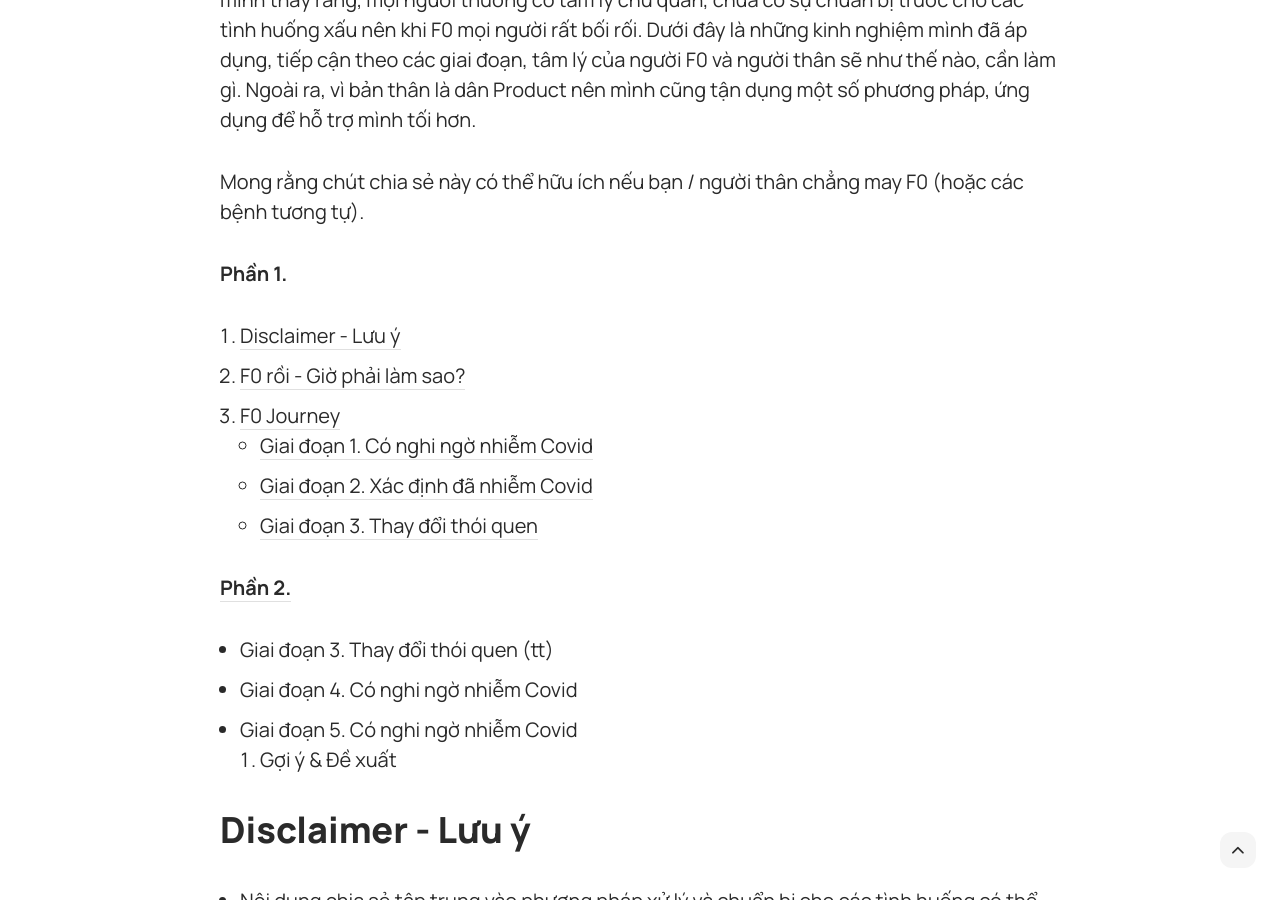
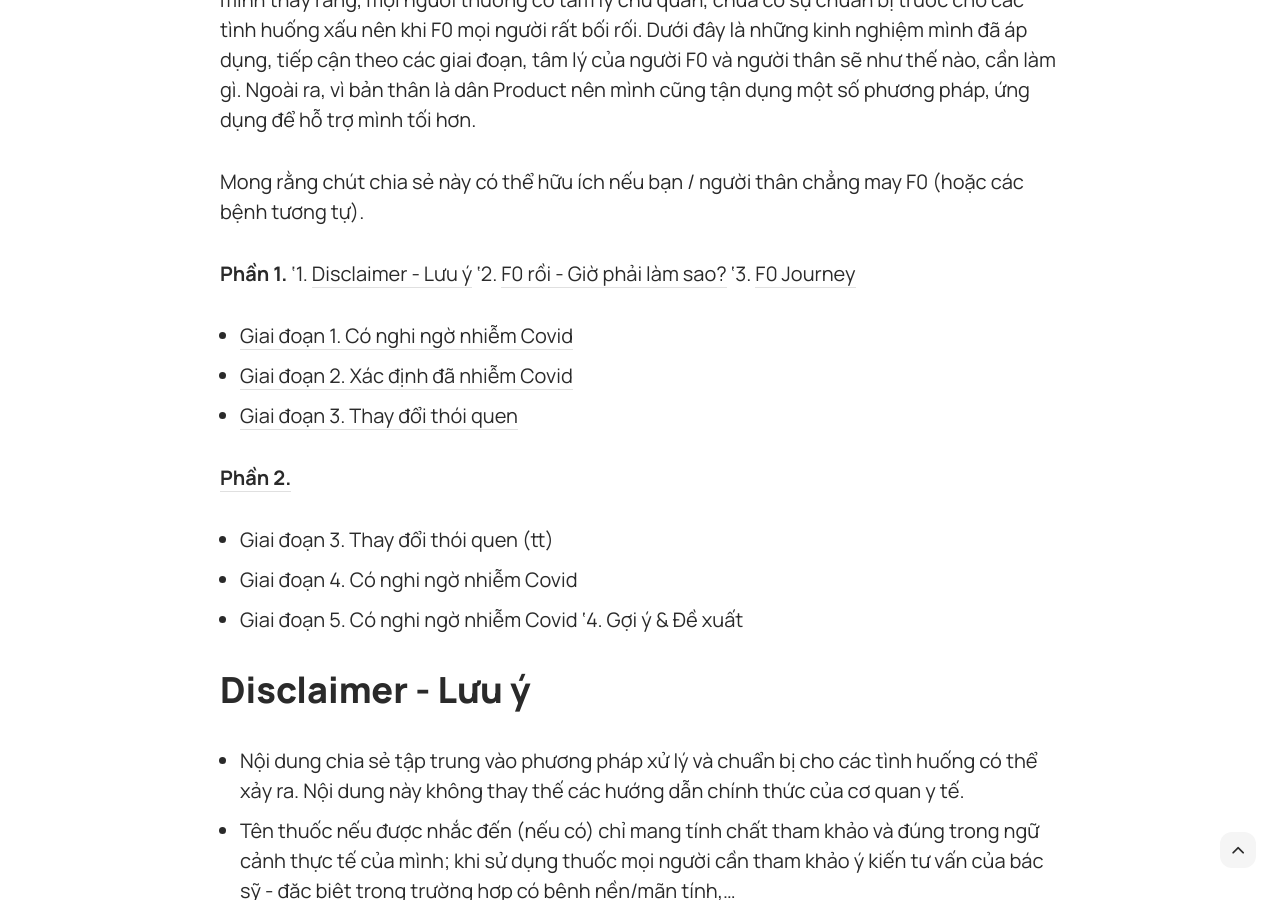
Before and after one commit to thedangw/thedangw.github.io, a Jekyll site: the page built from _posts/2021-08-17-toi-duong-tinh-roi-from-f0-to-normal-phan-1.md, in a window 1280 px wide and 900 px high, scrolled down 1678 px. Built offline with Jekyll 4.4.1, drawn with Linux system fonts in a browser that asks for light colours; some web fonts are replaced.

Commit message:
Update 2021-08-17-toi-duong-tinh-roi-from-f0-to-normal-phan-1.md

```diff
--- a/_posts/2021-08-17-toi-duong-tinh-roi-from-f0-to-normal-phan-1.md
+++ b/_posts/2021-08-17-toi-duong-tinh-roi-from-f0-to-normal-phan-1.md
@@ -15,9 +15,9 @@ Mình đã chăm sóc em mình được hơn 1 tuần và tình hình tiến tri
 Mong rằng chút chia sẻ này có thể hữu ích nếu bạn / người thân chẳng may F0 (hoặc các bệnh tương tự).
 
 **Phần 1.**
-1. [Disclaimer - Lưu ý](#part1)
-2. [F0 rồi - Giờ phải làm sao?](#part2)
-3. [F0 Journey](#part3)
+'1. [Disclaimer - Lưu ý](#part1)
+'2. [F0 rồi - Giờ phải làm sao?](#part2)
+'3. [F0 Journey](#part3)
 - [Giai đoạn 1. Có nghi ngờ nhiễm Covid](#part3.1)
 - [Giai đoạn 2. Xác định đã nhiễm Covid](#part3.2)
 - [Giai đoạn 3. Thay đổi thói quen](#part3.3)
@@ -26,7 +26,7 @@ Mong rằng chút chia sẻ này có thể hữu ích nếu bạn / người th
 - Giai đoạn 3. Thay đổi thói quen (tt)
 - Giai đoạn 4. Có nghi ngờ nhiễm Covid
 - Giai đoạn 5. Có nghi ngờ nhiễm Covid
-4. Gợi ý & Đề xuất
+'4. Gợi ý & Đề xuất
 
 
 # Disclaimer - Lưu ý <a name="part1"></a>
```
